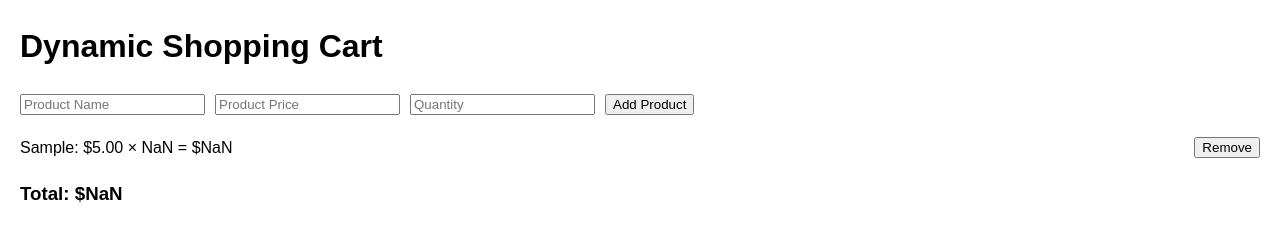
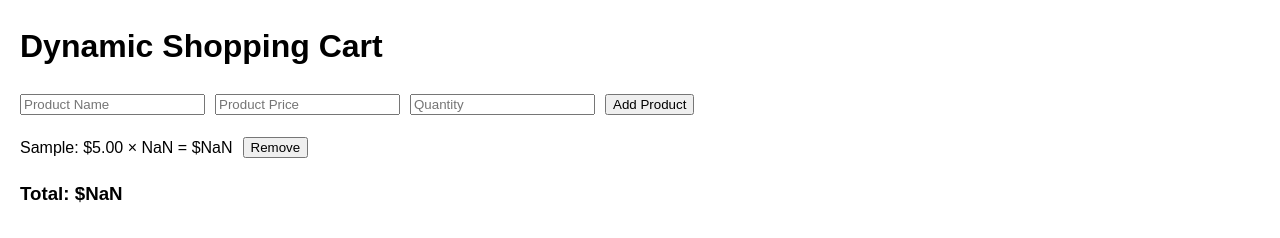
Before and after one commit to sporeci2000/Lab-5.1---sintjaporeci, a plain HTML site: page index.html in a window 1280 px wide. Both pictures are taken after typing "Sample", "5", "Sample" into the empty fields and a click on the button "Add Product". Drawn offline with Linux system fonts and the light colour scheme.

Commit message:
Commiting

```diff
--- a/styles.css
+++ b/styles.css
@@ -17,15 +17,15 @@ body {
 
 .cart-item {
     display: flex;
-    justify-content: space-between;
     align-items: center;
+    gap: 10px;
     margin-bottom: 10px;
 }
 
 .cart-item span {
-    flex: 1;
+    flex: none;
 }
 
 .cart-item button {
-    margin-left: 10px;
+    margin-left: 0;
 }
```
